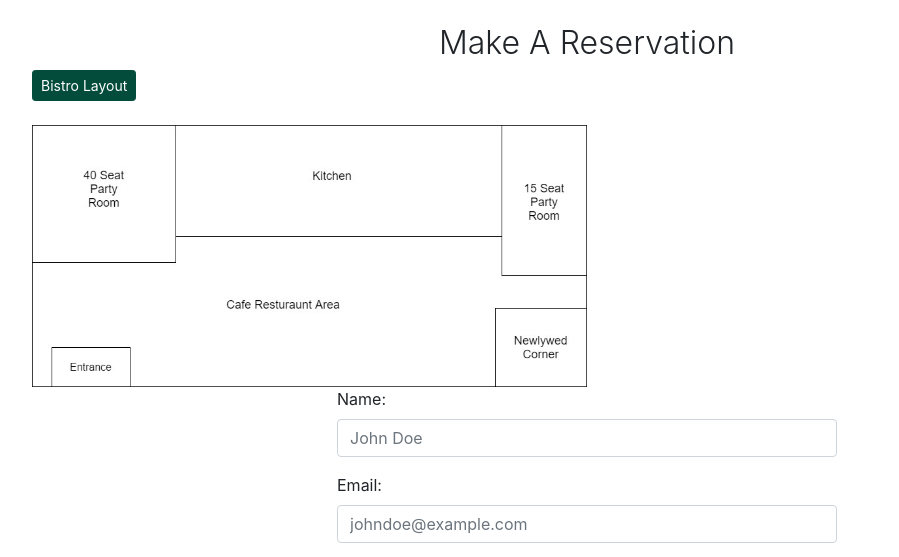
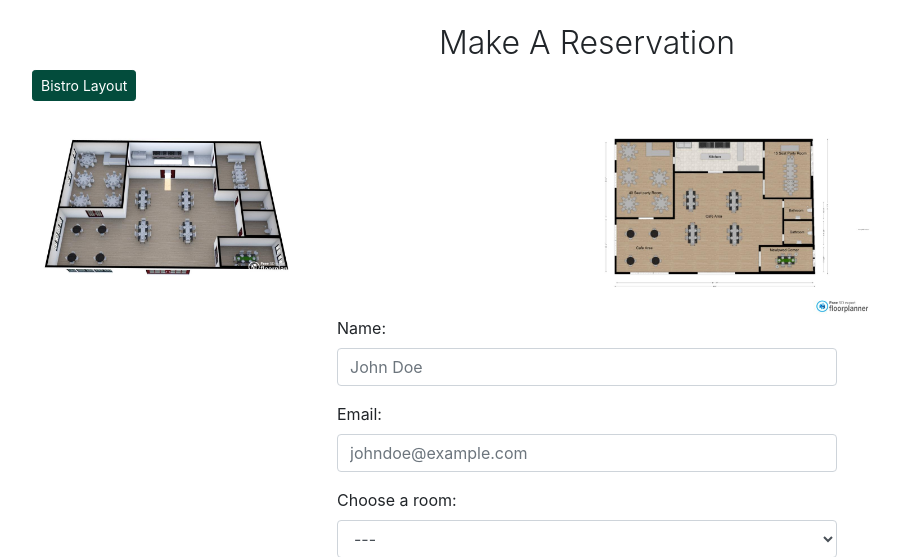
Before and after one commit to mtapiacs/Edens-Bistro, a PHP site: page /reservation.php in a window 1280 px wide, after a click on "Bistro Layout". Shown: the part 56-613 px from the top of the page, without its empty margins (53-952 px from the left). Run offline with PHP 8.4, Linux system fonts and the light colour scheme.

Commit message:
added new floor maps i gotta work on sizes

```diff
--- a/reservation.php
+++ b/reservation.php
@@ -6,14 +6,39 @@ include_once "./includes/header.php";
 
     <h2 class="page-header">Make A Reservation</h2>
 <!--collapse was found from https://getbootstrap.com/docs/3.4/javascript/#collapse -->
-    <div class="container">
+    <!-- <div class="container">
         <button class="btn btn-sm" type="button" data-toggle="collapse" data-target="#reservation_map" aria-expanded="false" aria-controls="reservation_map">Bistro Layout</button>
             <div class="collapse" id="reservation_map"> <br>
                 <div class = text-center>
+                 <img src="./img/reservation_map_3d.jpg" class="d-block w-50" alt="Map of bistro" style="display: none">
                  <img src="./img/reservation-map.jpg" class="d-block w-50" alt="Map of bistro" style="display: none">
                 </div>
             </div>
+    </div> -->
+
+<div class="container">
+<button class="btn btn-sm" type="button" data-toggle="collapse" data-target="#reservation_map" aria-expanded="false" aria-controls="reservation_map">Bistro Layout</button>
+    <div class="collapse" id="reservation_map"> <br>
+        <div class="row">
+            <div class="col">
+                <img src="./img/reservation_map_3d.jpg" class="d-block w-50" alt="Map of bistro" style="display: none">
+            </div>
+            <div class="col">
+                <img src="./img/reservation_map_2d.jpg" class="d-block w-50" alt="Map of bistro" style="display: none">
+            </div>
+        </div>
     </div>
+</div>
+
+
+
+
+
+
+
+
+
+
 
     <form method="POST" action="" class="form-container mx-auto mb-4">
 <!-- name -->
```
Also changed, not shown: img/reservation_map_2d.jpg (added), img/reservation_map_3d.jpg (added).
